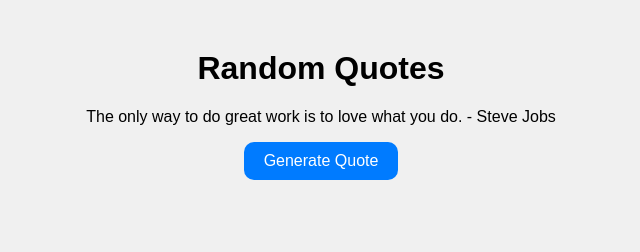
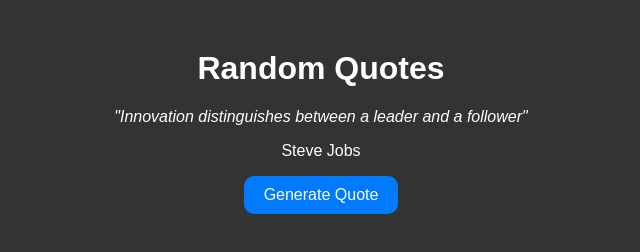
Before and after one commit to novicer88/random-quotes, a plain HTML site: page index.html in a window 1280 px wide. Both pictures are taken after a click on the button "Generate Quote". Shown: the whole page, without its empty margins (319-959 px from the left). Drawn offline with Linux system fonts and the light colour scheme.

Commit message:
Show quote and author separetely and modified quotes array of strings to array of objects

```diff
--- a/index.html
+++ b/index.html
@@ -9,8 +9,9 @@
   <body>
     <div class="container">
       <h1>Random Quotes</h1>
-      <p id="quote">Click the button to get a random quote</p>
-      <button id="generate-btn">Generate Quote</button>
+      <p id="quote" class="quote">Click the button to get a random quote</p>
+      <p id="quote-author">(author)</p>
+      <button id="generate-btn" class="btn">Generate Quote</button>
     </div>
     <script src="script.js"></script>
   </body>
--- a/script.js
+++ b/script.js
@@ -1,16 +1,60 @@
 const quotes = [
-  'The only way to do great work is to love what you do. - Steve Jobs',
-  'Innovation distinguishes between a leader and a follower. - Steve Jobs',
-  "Your time is limited, so don't waste it living someone else's life. - Steve Jobs",
+  {
+    quote: 'The only way to do great work is to love what you do',
+    author: 'Steve Jobs',
+  },
+  {
+    quote: 'Innovation distinguishes between a leader and a follower',
+    author: 'Steve Jobs',
+  },
+  {
+    quote:
+      "Your time is limited, so don't waste it living someone else's life.",
+    author: 'Steve Jobs',
+  },
+  {
+    quote: 'Life is what happens when you’re busy making other plans.',
+    author: 'John Lennon',
+  },
+  {
+    quote: 'Get busy living or get busy dying.',
+    author: 'Stephen King',
+  },
+  {
+    quote: 'You only live once, but if you do it right, once is enough.',
+    author: 'Mae West',
+  },
+  {
+    quote:
+      'Many of life’s failures are people who did not realize how close they were to success when they gave up.',
+    author: 'Thomas Edison',
+  },
+  {
+    quote:
+      'If you want to live a happy life, tie it to a goal, not to people or things.',
+    author: 'Albert Einstein',
+  },
+  {
+    quote: 'Never let the fear of striking out keep you from playing the game.',
+    author: 'Babe Ruth',
+  },
+  {
+    quote:
+      'Money and success don’t change people; they merely amplify what is already there.',
+    author: 'Will Smith',
+  },
 ];
 
 const quoteElement = document.getElementById('quote');
+const quoteAuthorElement = document.getElementById('quote-author');
 const generateBtn = document.getElementById('generate-btn');
 
 function generateRandomQuote() {
   const randomIndex = Math.floor(Math.random() * quotes.length);
   const randomQuote = quotes[randomIndex];
-  quoteElement.textContent = randomQuote;
+  const { quote, author } = randomQuote;
+  quoteElement.textContent = quote;
+  quoteAuthorElement.textContent = author;
 }
 
 generateBtn.addEventListener('click', generateRandomQuote);
--- a/styles.css
+++ b/styles.css
@@ -1,6 +1,7 @@
 body {
   font-family: Arial, sans-serif;
-  background-color: #f0f0f0;
+  background-color: #333;
+  color: #fff;
 }
 
 .container {
@@ -9,7 +10,7 @@ body {
   text-align: center;
 }
 
-button {
+.btn {
   padding: 10px 20px;
   font-size: 16px;
   background-color: #007bff;
@@ -19,6 +20,15 @@ button {
   border-radius: 10px;
 }
 
-button:hover {
+.btn:hover {
   background-color: #0056b3;
 }
+
+.quote {
+  font-style: italic;
+}
+
+.quote::before,
+.quote::after {
+  content: '"';
+}
```
